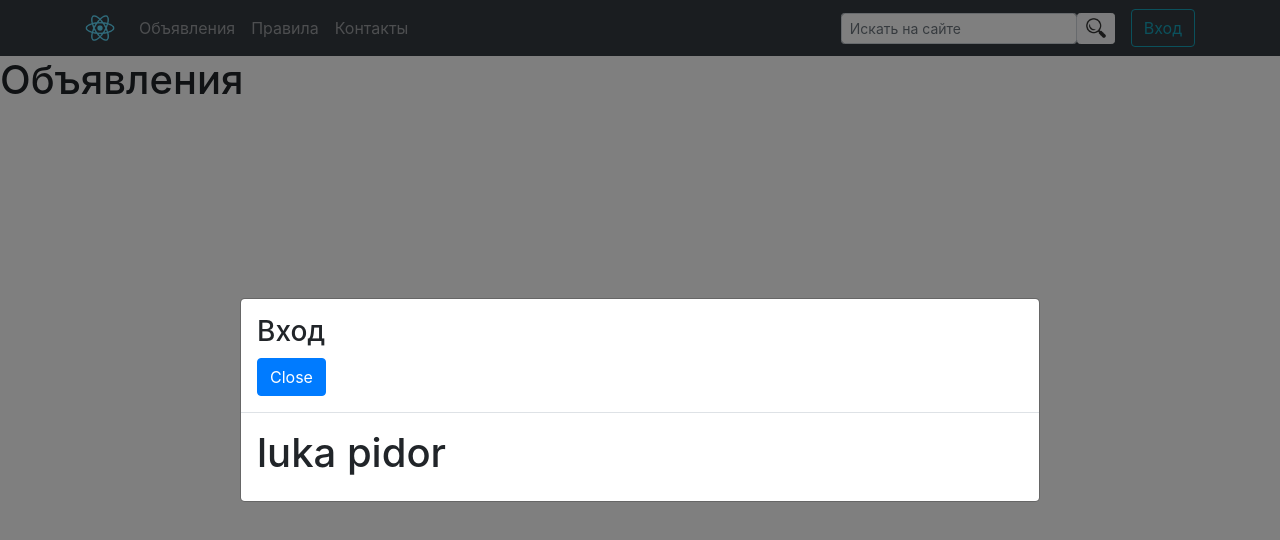
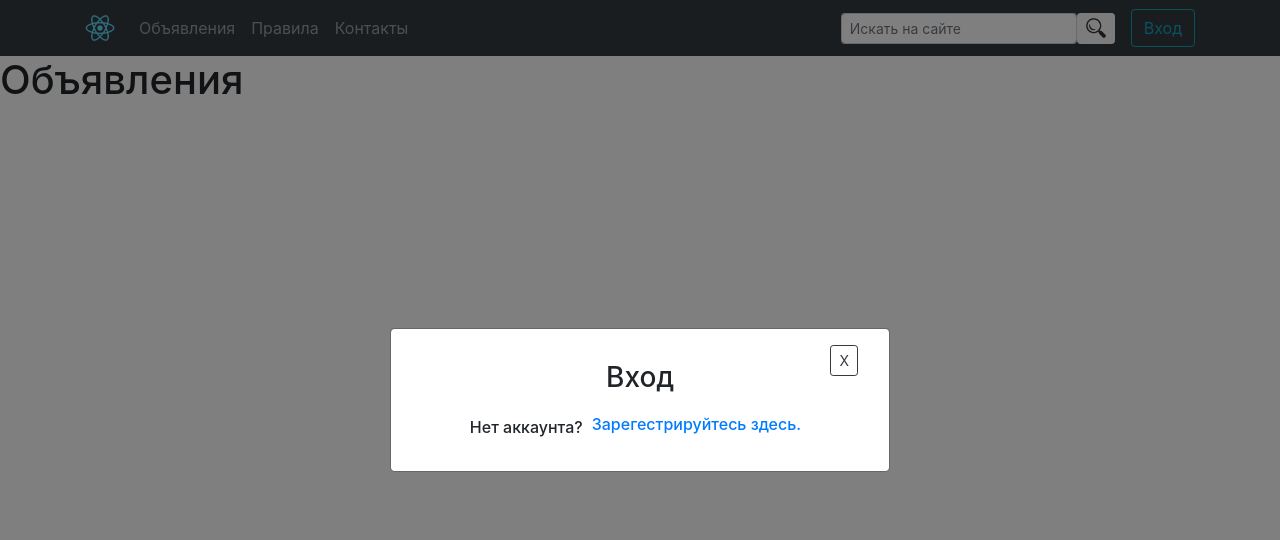
Before and after one commit to maxerokhovets/freeadsfrontend, a React (Create React App) app: page / in a window 1280 px wide. Both pictures are taken after a click on the button "Вход". Shown: the top 540 px of the page. Built offline with nearby package versions, Linux system fonts and the light colour scheme.

Commit message:
Login form demo is done

```diff
--- a/src/Components/Header.js
+++ b/src/Components/Header.js
@@ -1,5 +1,5 @@
 import React, { Component } from 'react';
-import { Navbar, Container, NavbarBrand, Nav, NavLink, Form, FormControl, Button, Modal } from 'react-bootstrap';
+import { Navbar, Container, NavbarBrand, Nav, NavLink, Form, FormControl, Button, Modal, Row, Col } from 'react-bootstrap';
 import logo from './logo192.png';
 import NavbarToggle from 'react-bootstrap/esm/NavbarToggle';
 import NavbarCollapse from 'react-bootstrap/esm/NavbarCollapse';
@@ -8,6 +8,8 @@ import { Route, BrowserRouter, Switch, Link } from "react-router-dom";
 import Home from '../Pages/Home';
 import About from '../Pages/About';
 import Contacts from '../Pages/Contacts';
+import closeIcon from './close-icon.png';
+
 
 export default class Header extends Component {
     constructor() {
@@ -65,16 +67,30 @@ export default class Header extends Component {
                     </Switch>
                 </BrowserRouter>
                 <Modal show={this.state.show}
-                    size="lg"
+                    size="md"
                     aria-labelledby="contained-modal-title-vcenter"
                     centered >
-                    <Modal.Header>
-                        <Modal.Title>
-                            <h3>Вход</h3>
-                            <Button inline onClick={() => { this.handleModal() }}>Close</Button>
-                        </Modal.Title>
-                    </Modal.Header>
-                    <Modal.Body><h1>luka pidor</h1></Modal.Body>
+                    <Modal.Body>
+                        <Container fluid>
+                            <Row>
+                                <Col>
+                                </Col>
+                                <Col className="text-center mt-3">
+                                    <h3>Вход</h3>
+                                </Col>
+                                <Col className="text-right">
+                                    <Button variant="outline-dark" size="sm" onClick={() => { this.handleModal() }}>
+                                        X
+                                    </Button>
+                                </Col>
+                            </Row>
+                            <Row>
+                                <Col className="text-center mt-2">
+                                    <h6>Нет аккаунта?<Button variant="link" size="sm"><h6>Зарегестрируйтесь здесь.</h6></Button></h6>
+                                </Col>
+                            </Row>
+                        </Container>
+                    </Modal.Body>
                 </Modal>
 
             </>
```
Also changed, not shown: src/Components/close-icon.png (added).
